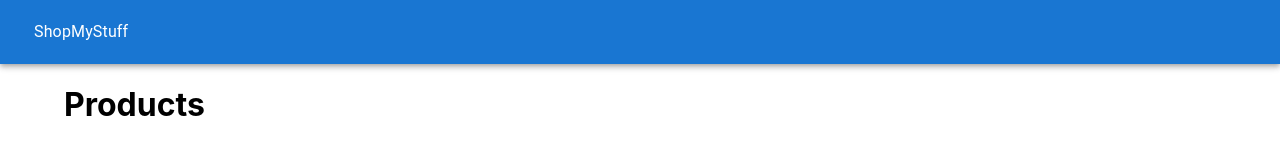
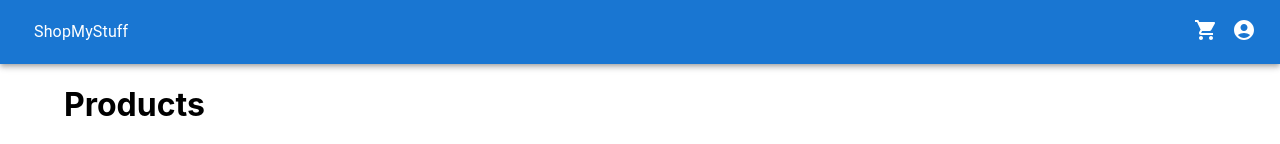
Before and after one commit to Akramobt/ShopMyStuffs, a Next.js app: page / in a window 1280 px wide. Shown: the top 144 px of the page. Built offline with nearby package versions, Linux system fonts and the light colour scheme.

Commit message:
Fixing Error with topbbar and adding @mui icons pack

```diff
--- a/components/Layout.js
+++ b/components/Layout.js
@@ -2,6 +2,9 @@ import React, { Children } from 'react';
 import Head from 'next/head';
 import {AppBar,Toolbar,Typography,Container} from '@mui/material';
 import useStyles from '../utils/Styles';
+import AccountCircleIcon from '@mui/icons-material/AccountCircle';
+import ShoppingCartIcon from '@mui/icons-material/ShoppingCart';
+
 import Link from 'next/link' ;
 
 export default function Layout({children}) {
@@ -15,6 +18,11 @@ export default function Layout({children}) {
       <AppBar position = "static" className={classes.navbar}>
         <Toolbar>
             <Link href='/'><Typography className={classes.brand}>ShopMyStuff</Typography> </Link>
+         <div className={classes.grow}></div>
+         <div>
+          <Link href="/Cart"> <ShoppingCartIcon/></Link>
+           <Link href="/Login"> <AccountCircleIcon/> </Link>
+         </div>
 
         </Toolbar>
       </AppBar>
--- a/package.json
+++ b/package.json
@@ -11,6 +11,7 @@
   "dependencies": {
     "@emotion/react": "^11.10.5",
     "@emotion/styled": "^11.10.5",
+    "@mui/icons-material": "^5.10.14",
     "@mui/material": "^5.10.12",
     "@mui/styles": "^5.10.10",
     "eslint": "8.26.0",
--- a/pages/index.js
+++ b/pages/index.js
@@ -7,7 +7,9 @@ export default function Home() {
     <Layout>
      <div>
        <h1> Products</h1>
-       <Grid container spacing={3}>
+       <Grid container spacing={3}
+
+       >
         {data.product.map((product)=>(
           <Grid item md={4} key={product.name}>
             <Card>
--- a/utils/Styles.js
+++ b/utils/Styles.js
@@ -16,6 +16,9 @@ const useStyles = makeStyles((theme) =>({
        // marginBottom:'30px',
 
     },
+    grow:{
+        flexGrow: 1,
+    },
     main : {
         minHeight: '80vh',
 
```
Also changed, not shown: 1 other file (tests, documents, lock files or other folders).
